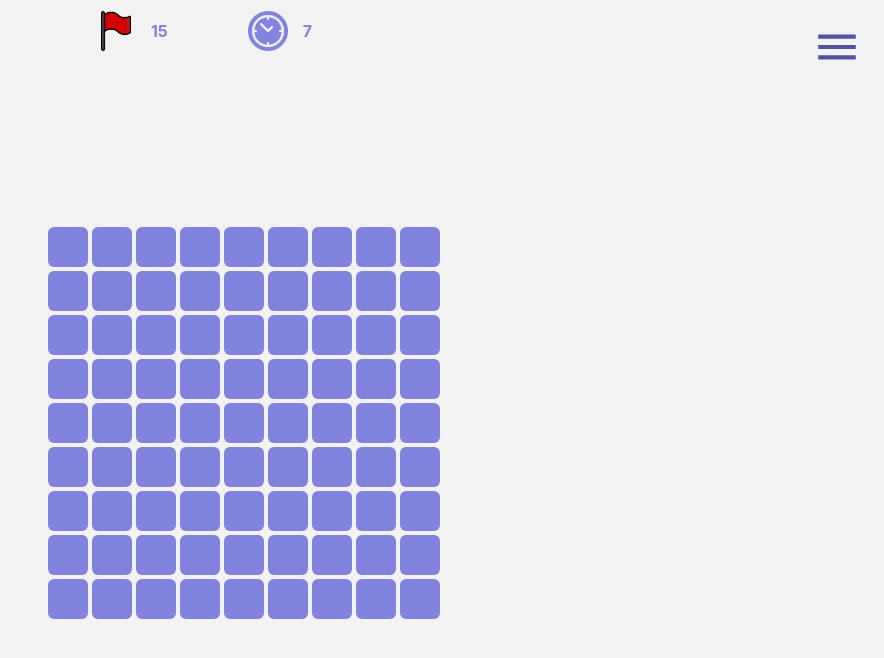
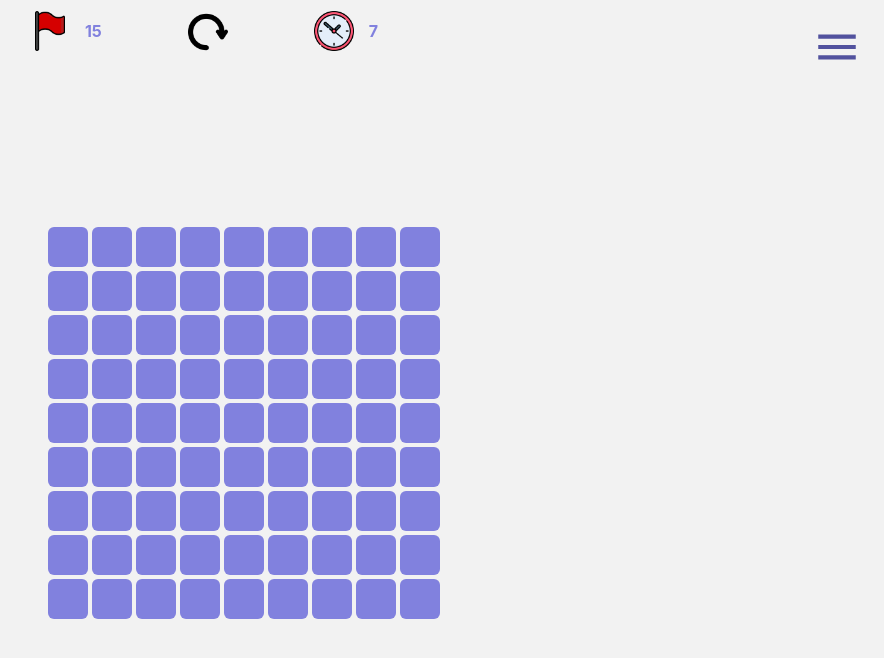
Before and after one commit to atif-taskeen/MineSweeper, a React (Create React App) app: page / in a window 1280 px wide. Shown: the top 658 px of the page, without its empty margins (396-1280 px from the left). Built offline with nearby package versions, Linux system fonts and the light colour scheme.

Commit message:
add restart game finctionality

```diff
--- a/src/components/Accordians/index.js
+++ b/src/components/Accordians/index.js
@@ -14,6 +14,7 @@ import { Beginer, Intermediate, Expert } from "../../Config/field";
 import TextField from '@material-ui/core/TextField';
 import Button from '@material-ui/core/Button';
 import {CopyToClipboard} from 'react-copy-to-clipboard';
+import { Base64 } from 'js-base64';
 
 const useStyles = makeStyles((theme) => ({
   root: {
@@ -38,6 +39,7 @@ const Accordians = ({ variant, gameTypeSetter, gameType, expand, encode, ImportH
   const classes = useStyles();
   const [expanded, setExpanded] = useState(false);
   const [encodeValue, setEncodeValue] = useState('');
+  //const [valid, setValidation] = useState(false);
 
   const handleRadioChange = (event) => {
     gameTypeSetter(event.target.value);
@@ -49,6 +51,14 @@ const Accordians = ({ variant, gameTypeSetter, gameType, expand, encode, ImportH
 
   const handlePasteText = () => {
     ImportHandler(encodeValue);
+  }
+
+  const changeFieldHandler = (e) => {
+    // const base64regex = /^([0-9a-zA-Z+/]{4})*(([0-9a-zA-Z+/]{2}==)|([0-9a-zA-Z+/]{3}=))?$/;
+    // if(btoa(atob(encodeValue))==encodeValue) {
+    //   setValidation(true)
+    // }
+    setEncodeValue(e.target.value)
   }
 
   return (
@@ -109,11 +119,11 @@ const Accordians = ({ variant, gameTypeSetter, gameType, expand, encode, ImportH
                   maxRows={4}
                   style={{ width: '100%' }}
                   value={encodeValue}
-                  onChange={e => setEncodeValue(e.target.value)}
+                  onChange={changeFieldHandler}
                 />
-                  <Button variant="contained" color="primary" style={{marginTop: 20}} onClick={handlePasteText}>
-                    Paste
-                  </Button>
+                <Button variant="contained" color="primary" style={{marginTop: 20}} onClick={handlePasteText}>
+                  Paste
+                </Button>
               </div>
             </>
           }
--- a/src/components/Board/index.js
+++ b/src/components/Board/index.js
@@ -14,8 +14,6 @@ const Board = () => {
   const [flagCount, setFlagCount] = useState(15);
   const [menuVisibility, setMenuVisibility] = useState(false);
   const [encode, setEncoding] = useState('');
-  const [decode, setDecoding] = useState({});
-  const [isImport, setIsImport] = useState(false);
   const boardDimenssions = JSON.parse(localStorage.getItem('data'));
   const [gameType, setGameType] = useState(boardDimenssions ? boardDimenssions.gameId : '1');
 
@@ -55,7 +53,6 @@ const Board = () => {
   }, [grid]);
 
   const ImportHandler = (value) => {
-    setIsImport(true);
     const gridDecode = Base64.decode(value)
     setGrid(JSON.parse(gridDecode))
    }
@@ -66,12 +63,13 @@ const Board = () => {
     const newBoard = createBoard(height, width, mines);
     setNonMineCount(height * width - mines);
     setMineLocations(newBoard.mineLocation);
-    !isImport && setGrid(newBoard.board);
+    setGrid(newBoard.board);
   };
 
   const restartGame = () => {
     freshBoard();
     setGameOver(false);
+    setFlagCount(15)
   };
 
   // On Right Click / Flag Cell
@@ -83,7 +81,7 @@ const Board = () => {
     let newGrid = JSON.parse(JSON.stringify(grid));
     //console.log(newGrid[x][y]);
     newGrid[x][y].flagged = true;
-    !isImport && setGrid(newGrid);
+    setGrid(newGrid);
   };
 
   // Reveal Cell
@@ -96,11 +94,11 @@ const Board = () => {
       for (let i = 0; i < mineLocations.length; i++) {
         newGrid[mineLocations[i][0]][mineLocations[i][1]].revealed = true;
       }
-      !isImport && setGrid(newGrid);
+      setGrid(newGrid);
       setGameOver(true);
     } else {
       let newRevealedBoard = revealed(newGrid, x, y, nonMineCount);
-      !isImport && setGrid(newRevealedBoard.arr);
+      setGrid(newRevealedBoard.arr);
       setNonMineCount(newRevealedBoard.newNonMinesCount);
       if (newRevealedBoard.newNonMinesCount === 0) {
         setGameOver(true);
@@ -114,6 +112,8 @@ const Board = () => {
         flagCount={flagCount}
         gameOver={gameOver}
         showMenu={setMenuVisibility}
+        gameType={gameType}
+        restartGame={restartGame}
       />
       <Menu
         showMenu={menuVisibility}
--- a/src/components/Header/index.js
+++ b/src/components/Header/index.js
@@ -1,11 +1,12 @@
 import React, { useState, useEffect } from "react";
 import Clock from "../../assets/clock.png";
 import Flag from "../../assets/flags.png";
+import restart from "../../assets/restart.png";
 import IconButton from '@material-ui/core/IconButton';
 import MenuIcon from '@material-ui/icons/Menu';
 
 
-export default function Header({flagCount, gameOver, showMenu}) {
+export default function Header({flagCount, gameOver, showMenu, restartGame}) {
   let [time, setTime] = useState(0);
   const clickMenuHandler = () => {
     showMenu(true)
@@ -21,7 +22,6 @@ export default function Header({flagCount, gameOver, showMenu}) {
     if (!gameOver) {
       incrementTime();
     }
-
   }, [time]);
 
   return (
@@ -31,6 +31,9 @@ export default function Header({flagCount, gameOver, showMenu}) {
         <h4>{flagCount}</h4>
       </div>
       <div className="header-item">
+        <button onClick={restartGame}><img src={restart} alt={restart}/></button>
+      </div>
+      <div className="header-item">
         <img src={Clock} alt={Clock}/>
         <h4>{time}</h4>
       </div>
```
Also changed, not shown: src/assets/clock.png, src/assets/restart.png (added).
